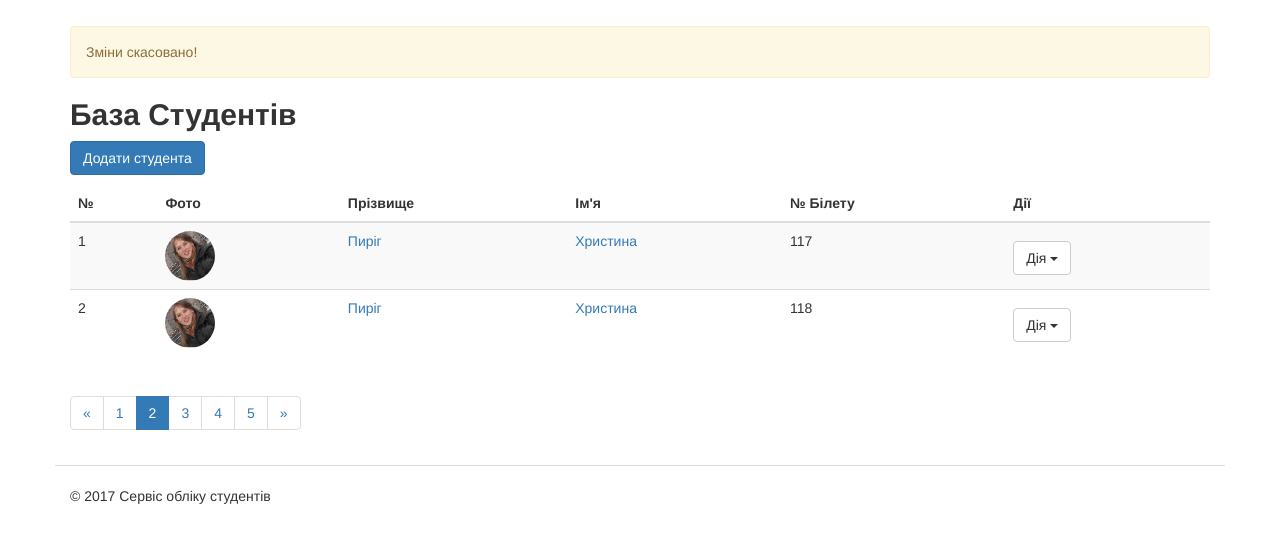
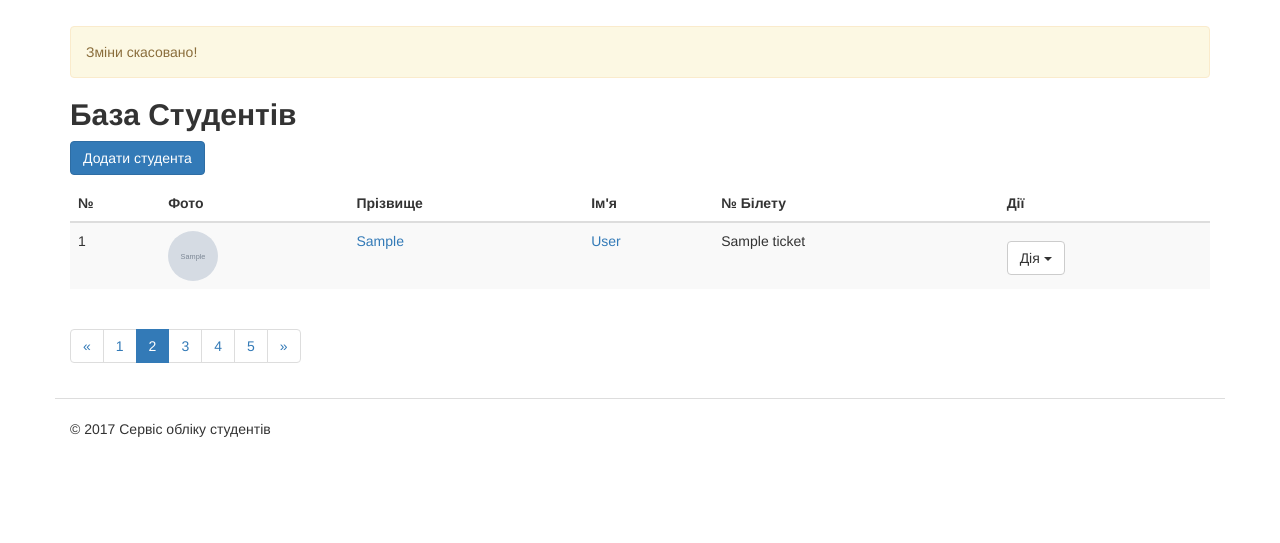
Before and after one commit to Pyrigok/studentdb, a Django app: template students/templates/students/students_list.html in a window 1280 px wide. Shown: the part 166-709 px from the top of the page. Run offline with Django 3.2, Linux system fonts and the light colour scheme; the template is opened without the code that fills it: most values are stand-ins (such as "Sample title", 1, 10 or a date in 2020); grey boxes marked "Sample" are stand-in pictures; some libraries are stand-ins or nearby versions.

Commit message:
dynamically filled table

```diff
--- a/static/index.html
+++ b/static/index.html
@@ -86,7 +86,7 @@
 								<td><a title="Редагувати" href="#">Христина</a></td>
 								<td>117</td>
 								<td>
-									<div class="dropdown">
+									<div class="btn-group">
 										<button class="btn btn-default dropdown-toggle"\
 												type="button" data-toggle='dropdown'>Дія
 											<span class="caret"></span>
--- a/students/templates/students/students_list.html
+++ b/students/templates/students/students_list.html
@@ -1,3 +1,5 @@
+{% load static from staticfiles %}
+
 <!DOCTYPE html>
 <html lang="uk">
 <head>
@@ -7,7 +9,7 @@
 
 	<!-- Include Styles -->
 	<link rel="stylesheet" href="http://cdn.jsdelivr.net/bootstrap/3.3.0/css/bootstrap.min.css">
-	<link rel="stylesheet" href="./css/main.css">
+	<link rel="stylesheet" href="{% static 'css/main.css' %}">
 
 </head>
 <body>
@@ -79,58 +81,46 @@
 							</tr>
 						</thead>
 						<tbody>
+							{% for student in students %}
 							<tr>
-								<td>1</td>
-								<td><img height="30" width="30" class="img-circle" src="./img/Khrs.jpg" alt=""></td>
-								<td><a title="Редагувати" href="{% url 'students_edit' 1 %}">Пиріг</a></td>
-								<td><a title="Редагувати" href="{% url 'students_edit' 1 %}">Христина</a></td>
-								<td>117</td>
+								<td>{{ forloop.counter }}</td>
 								<td>
-									<div class="dropdown">
-										<button class="btn btn-default dropdown-toggle"\
-												type="button" data-toggle='dropdown'>Дія
+									<img class="img-circle"
+										 src="{% static student.image %}"
+										 height="30"
+										 width="30">
+								</td>
+								<td>
+									<a href="{% url 'students_edit' student.id %}">{{ student.first_name }}</a>
+								</td>
+								<td>
+									<a href="{% url 'students_edit' student.id %}">{{ student.last_name }}</a>
+								</td>
+								<td>
+									{{student.ticket}}
+								</td>
+								<td>
+									<div class="btn-group">
+										<button type="button"
+												class="btn btn-default dropdown-toggle"
+												data-toggle='dropdown'>Дія
 											<span class="caret"></span>
 										</button>
 										<ul class="dropdown-menu" role='menu'>
-											<li role='presentation'>
-												<a role='menuitem' tabindex='-1' href="journal/1">Відвідування</a>
+											<li>
+												<a href="{% url 'students_edit' student.id %}">Редагувати</a>
 											</li>
-											<li role='presentation'>
-												<a role='menuitem' tabindex='-1' href="{% url 'students_edit' 1 %}">Редагувати</a>
+											<li>
+												<a href="/journal/{{ student.id }}">Відівдування</a>
 											</li>
-											<li role='presentation'>
-												<a role='menuitem' tabindex='-1' href="{% url 'students_delete' 1 %}">Видалити</a>
+											<li>
+												<a href="{% url 'students_delete' student.id %}">Видалити</a>
 											</li>
 										</ul>
 									</div>
 								</td>
 							</tr>
-							<tr>
-								<td>2</td>
-								<td><img height="25" width="25" class="img-circle" src="./img/Khrs.jpg" alt=""></td>
-								<td><a title="Редагувати" href="{% url 'students_edit' 2 %}">Пиріг</a></td>
-								<td><a title="Редагувати" href="{% url 'students_edit' 2 %}">Христина</a></td>
-								<td>118</td>
-								<td>
-									<div class="dropdown">
-										<button class="btn btn-default dropdown-toggle"\
-												type="button" data-toggle='dropdown'>Дія
-											<span class="caret"></span>
-										</button>
-										<ul class="dropdown-menu" role='menu'>
-											<li role='presentation'>
-												<a role='menuitem' tabindex='-1' href="journal/1">Відвідування</a>
-											</li>
-											<li role='presentation'>
-												<a role='menuitem' tabindex='-1' href="{% url 'students_edit' 2 %}">Редагувати</a>
-											</li>
-											<li role='presentation'>
-												<a role='menuitem' tabindex='-1' href="{% url 'students_delete' 2 %}">Видалити</a>
-											</li>
-										</ul>
-									</div>
-								</td>
-							</tr>
+							{% endfor %}
 						</tbody>
 					</table>
 					<!-- End Student Listing -->
```
Also changed, not shown: students/views.py (+15 -1 lines).
